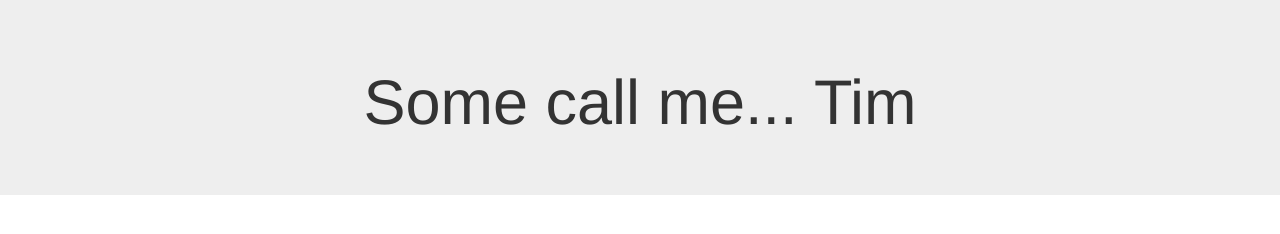
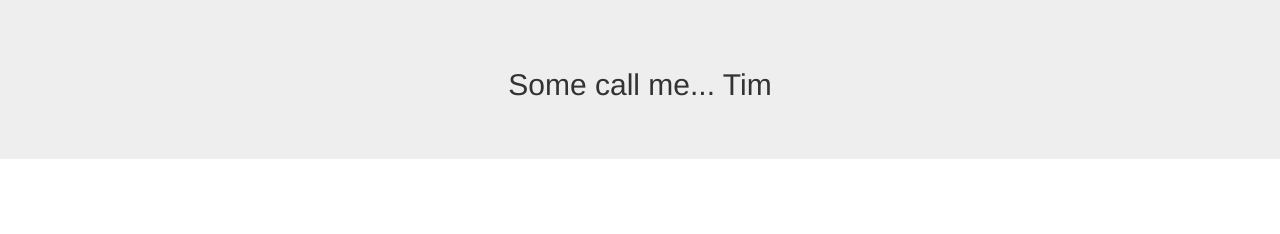
Before and after one commit to t-coulter/t-coulter.github.io, a plain HTML site: page index.html in a window 1280 px wide. Drawn offline with nearby package versions, Linux system fonts and the light colour scheme.

Commit message:
Update index.html

```diff
--- a/index.html
+++ b/index.html
@@ -11,7 +11,7 @@
 <body>
 
   <div class="jumbotron text-center">
-    <h1>Some call me... Tim</h1>
+    <h2>Some call me... Tim</h2>
   </div>
 
   </body>
```
